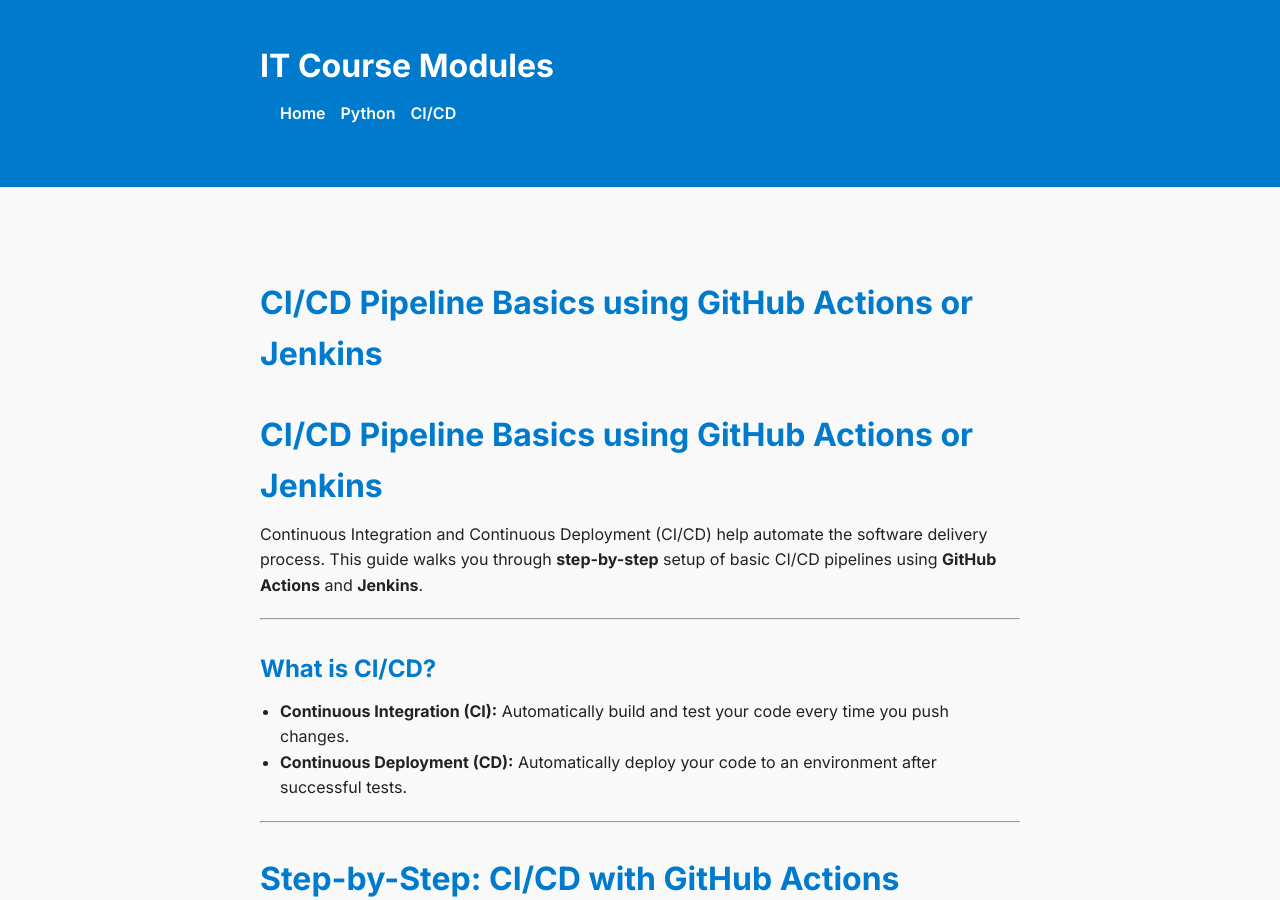
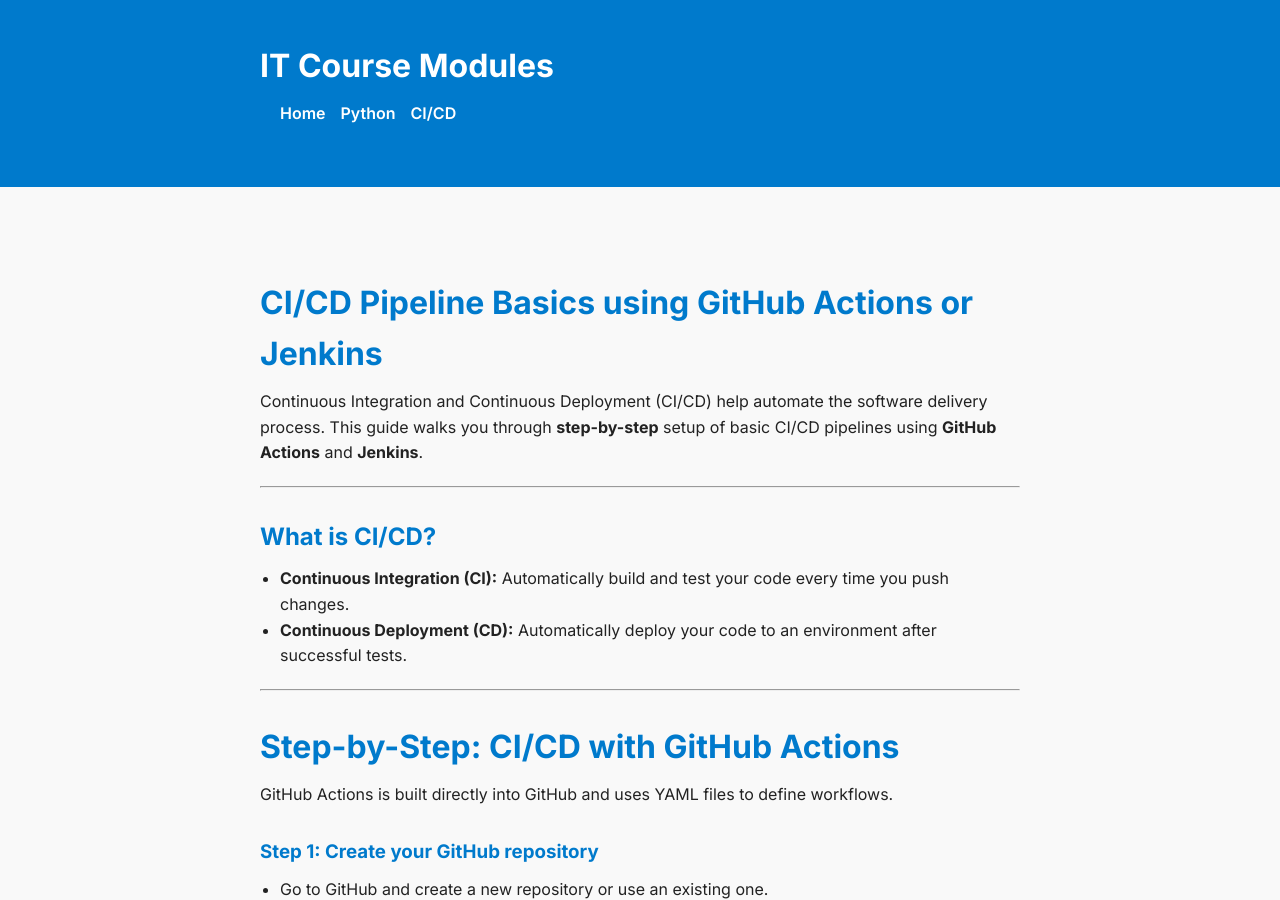
Before and after one commit to smithjackb/it-course, a Jekyll site: the page built from ci-cd-pipeline-basics.md, in a window 1280 px wide and 900 px high. Built offline with Jekyll 4.4.1, drawn with Linux system fonts in a browser that asks for light colours.

Commit message:
Update ci-cd-pipeline-basics.md

```diff
--- a/ci-cd-pipeline-basics.md
+++ b/ci-cd-pipeline-basics.md
@@ -2,7 +2,6 @@
 layout: default
 title: CI/CD Pipeline Basics
 ---
-# CI/CD Pipeline Basics using GitHub Actions or Jenkins
 # CI/CD Pipeline Basics using GitHub Actions or Jenkins
 
 Continuous Integration and Continuous Deployment (CI/CD) help automate the software delivery process. This guide walks you through **step-by-step** setup of basic CI/CD pipelines using **GitHub Actions** and **Jenkins**.
```
